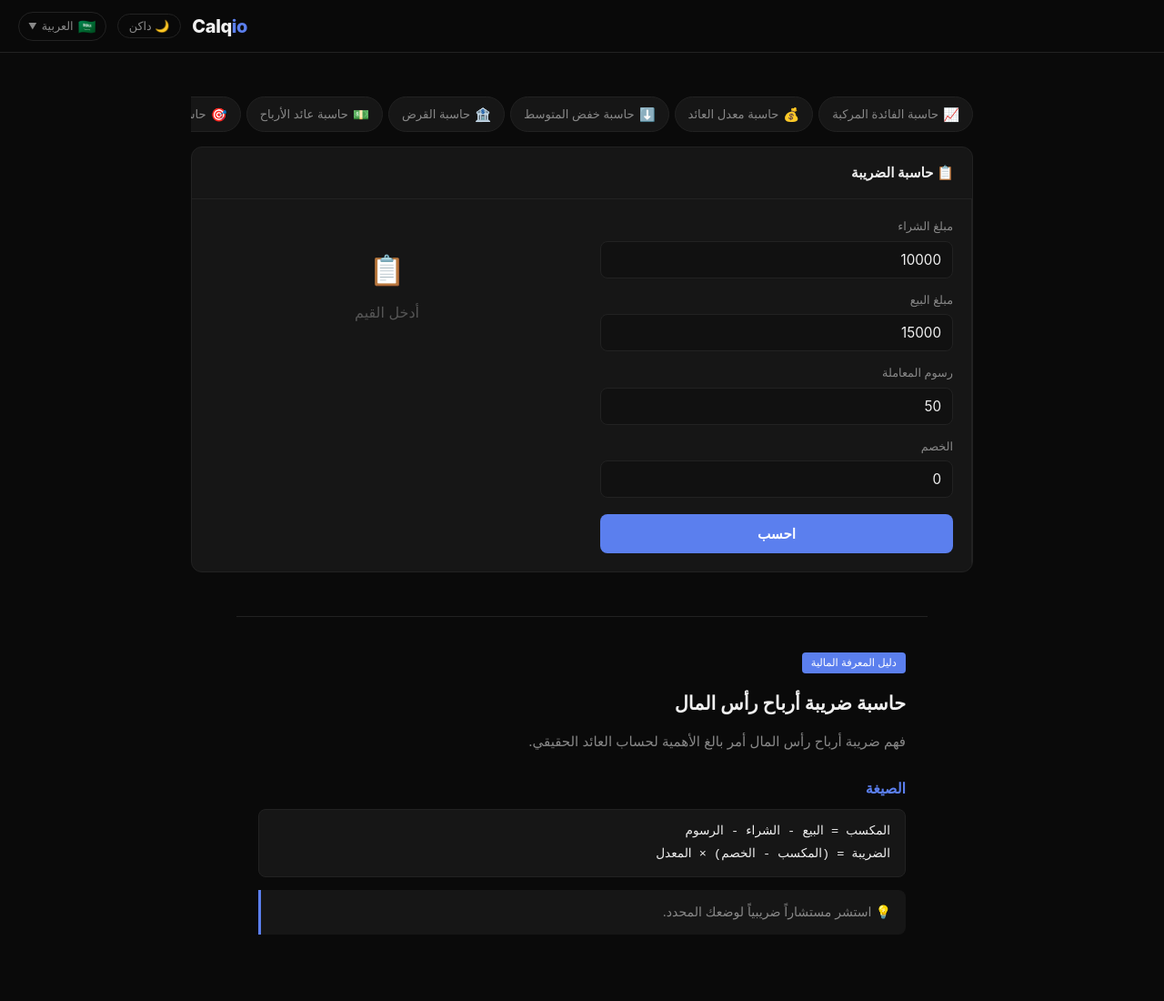
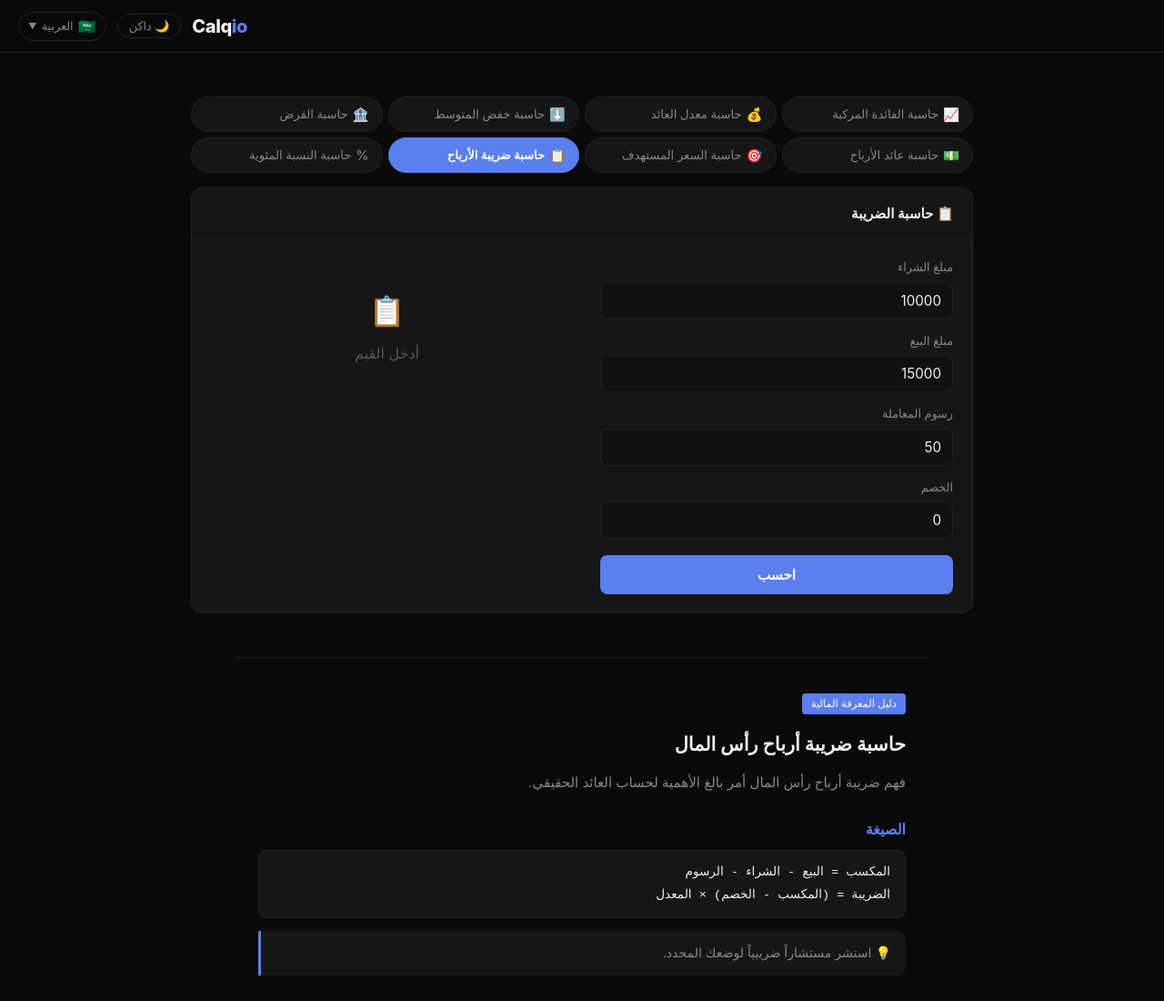
Before and after one commit to younglinam0222-rgb/calqio, a plain HTML site: page ar/tax.html in a window 1280 px wide. Shown: the top 1100 px of the page at 91% size. Drawn offline with Linux system fonts and the light colour scheme.

Commit message:
Update style.css

```diff
--- a/style.css
+++ b/style.css
@@ -61,7 +61,7 @@ body[dir="rtl"] .ld{right:auto;left:0;}
 .dash-desc{color:var(--text-sub);font-size:.82rem;}
 
 /* ── TABS ── */
-.tabs{display:flex;gap:6px;overflow-x:auto;padding-bottom:12px;scrollbar-width:none;}
+.tabs{display:grid;grid-template-columns:repeat(4,1fr);gap:6px;padding-bottom:12px;}
 .tabs::-webkit-scrollbar{display:none;}
 .tab{background:var(--card);border:1px solid var(--border);border-radius:20px;padding:7px 14px;font-size:.82rem;color:var(--text-sub);white-space:nowrap;transition:all .2s;display:flex;align-items:center;gap:5px;}
 .tab:hover{border-color:var(--accent);color:var(--text);}
```
